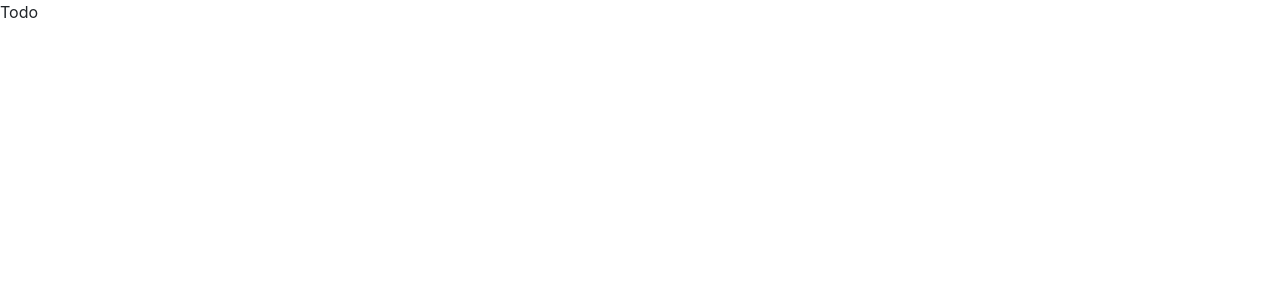
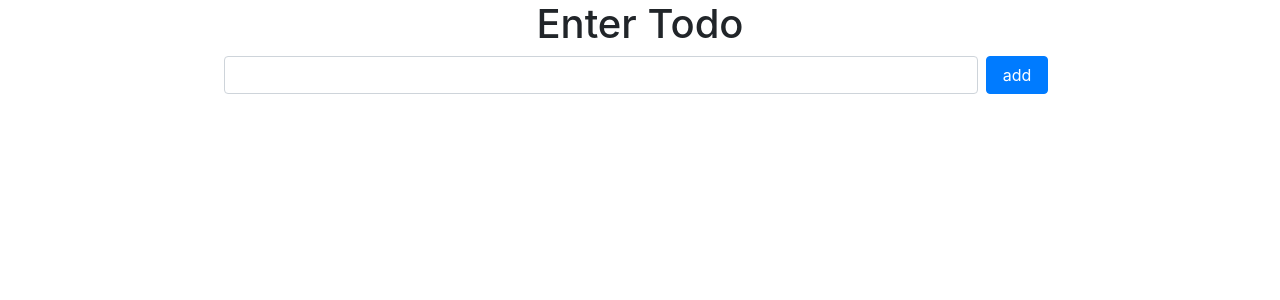
Before and after one commit to sheygs/react-task-manager, a React (Create React App) app in the folder client/: page / in a window 1280 px wide. Shown: the top 300 px of the page. Built offline with nearby package versions, Linux system fonts and the light colour scheme.

Commit message:
some changes

```diff
--- a/client/src/App.js
+++ b/client/src/App.js
@@ -1,12 +1,15 @@
-import React from 'react';
+import React, { Fragment } from 'react';
+import Input from './components/Input';
+
 
 function App() {
   return (
-    <div className="App">
-      <header className="App-header">
-        Todo
-      </header>
-    </div>
+     <Fragment>
+       <h1 className="text-center">Enter Todo</h1>
+       <div className="container">
+          <Input />
+       </div>
+     </Fragment>
   );
 }
 
```
Also changed, not shown: client/src/index.css (line endings or trailing spaces), 1 other file (tests, documents, lock files or other folders).
